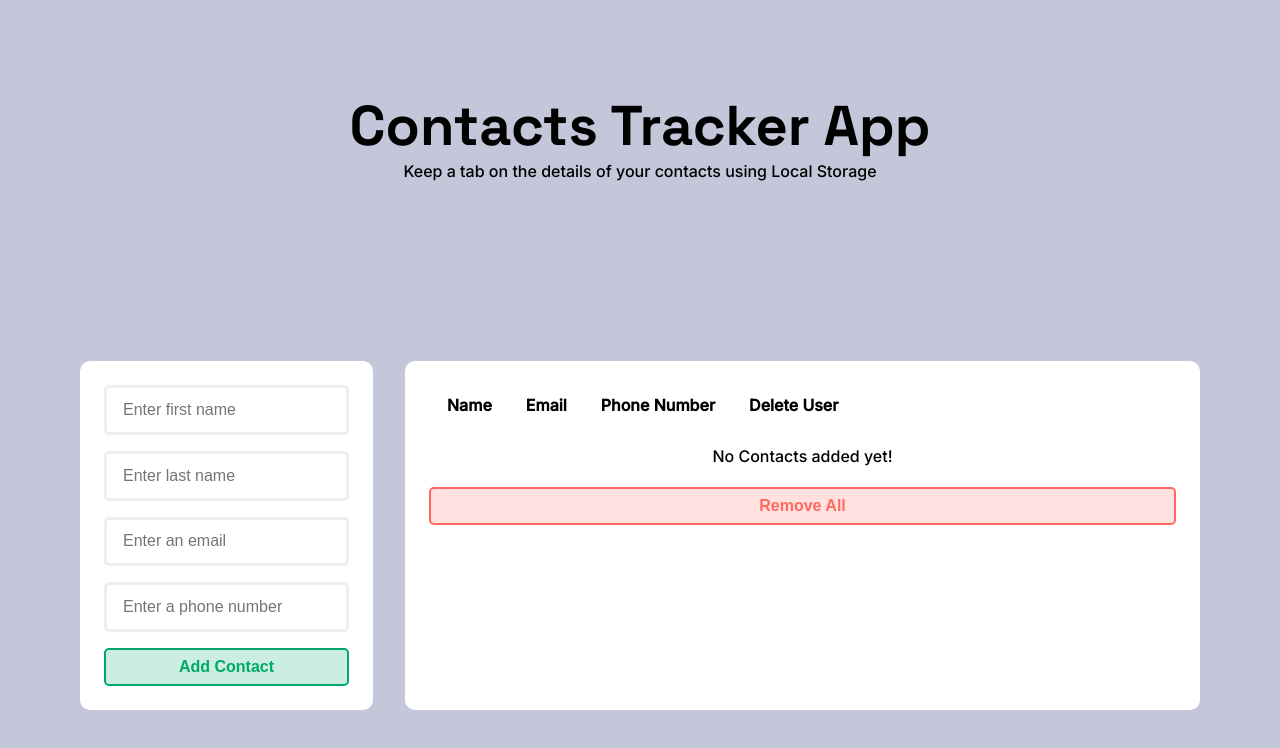
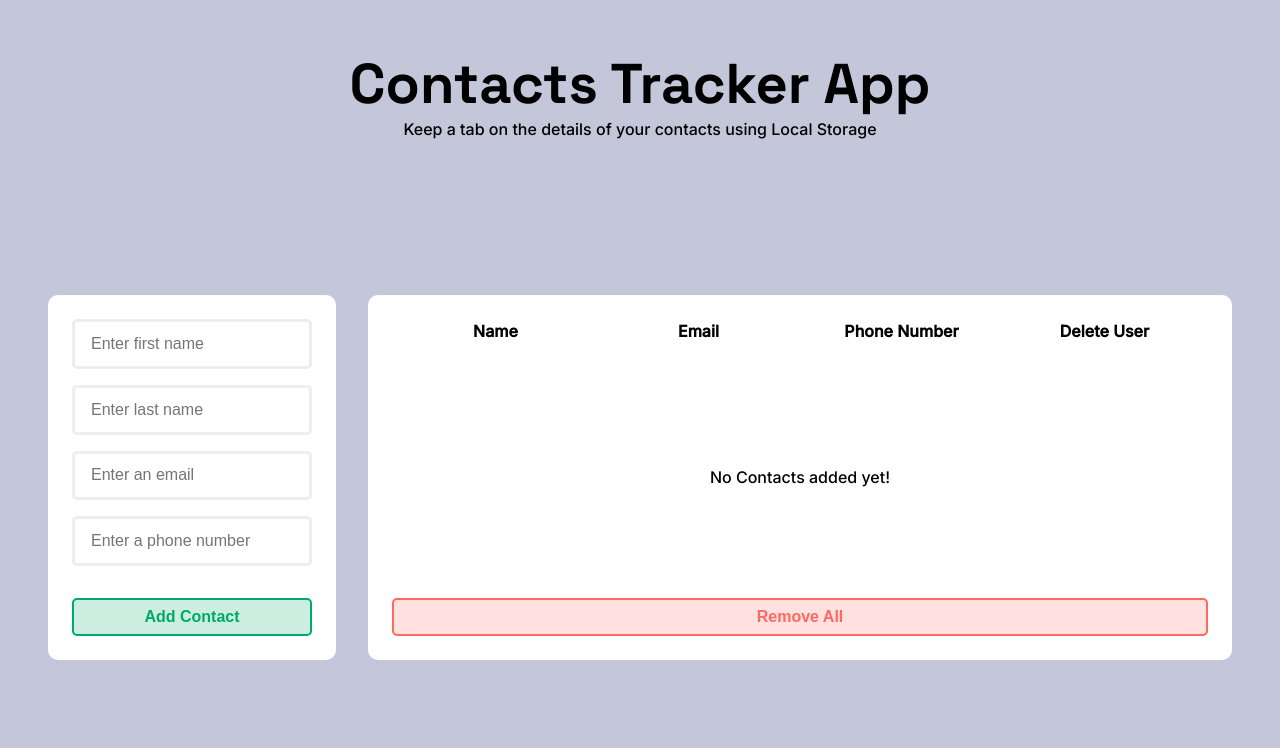
Before and after one commit to nabeelcodes/Contacts-Tracker, a React (Create React App) app: page / in a window 1280 px wide. Shown: the top 748 px of the page. Built offline with nearby package versions, Linux system fonts and the light colour scheme.

Commit message:
Updated functionality

```diff
--- a/public/index.html
+++ b/public/index.html
@@ -13,7 +13,6 @@
       <title>Contacts-Tracker</title>
    </head>
    <body>
-      <noscript>You need to enable JavaScript to run this app.</noscript>
       <div id="root"></div>
    </body>
 </html>
--- a/src/components/ContactsForm.jsx
+++ b/src/components/ContactsForm.jsx
@@ -78,7 +78,7 @@ const ContactsForm = ({ userData, createUser }) => {
                      <FormField type={"email"} variant={"email"} placeholder={"Enter an email"} />
                      <FormField type={"text"} variant={"phoneNumber"} placeholder={"Enter a phone number"} />
 
-                     <StyledButton primary type='submit' disabled={!isValid || isSubmitting}>
+                     <StyledButton className='submitBtn' primary type='submit' disabled={!isValid || isSubmitting}>
                         Add Contact
                      </StyledButton>
                   </Form>
--- a/src/components/EachContact.jsx
+++ b/src/components/EachContact.jsx
@@ -3,7 +3,7 @@ import { trash } from "react-icons-kit/feather/trash";
 
 const EachContact = ({ userData, deleteUser }) => {
    return (
-      <tbody>
+      <tbody className='dataBody'>
          {userData.map((user) => (
             <tr key={user.id}>
                <td>{`${user.firstName} ${user.lastName}`}</td>
--- a/src/components/cssStyles/ContactsDisplayContainer.styled.js
+++ b/src/components/cssStyles/ContactsDisplayContainer.styled.js
@@ -1,31 +1,50 @@
 import styled from "styled-components";
 
 export const ContactsDisplayContainer = styled.section`
-   flex-grow: 1;
    background-color: white;
    color: black;
    border-radius: 10px;
+   display: grid;
+   grid-template-columns: 1fr;
+   align-content: space-between;
+   justify-items: center;
    padding: 1.5rem;
-   margin: 0 1rem;
+   max-height: 365px;
 
    table {
+      width: 100%;
       margin-bottom: 0.8rem;
    }
 
-   th,
-   td {
-      padding: 0.5rem 1rem;
+   thead tr {
+      width: 100%;
+      display: grid;
+      grid-template-columns: repeat(4, 1fr);
+      justify-items: center;
    }
 
-   td:nth-child(4) {
-      cursor: pointer;
-      color: red;
-      text-align: center;
+   .dataBody {
+      width: 100%;
+      height: 216px;
+      display: block;
+      margin-top: 1.5rem;
+      overflow-y: scroll;
+
+      tr {
+         display: grid;
+         grid-template-columns: repeat(4, 1fr);
+         justify-items: center;
+         margin-bottom: 1rem;
+      }
+
+      td:nth-child(4) {
+         cursor: pointer;
+         color: red;
+         text-align: center;
+      }
    }
 
    p {
-      text-align: center;
-      padding: 0.5rem 0;
-      margin-bottom: 0.8rem;
+      display: block;
    }
 `;
--- a/src/components/cssStyles/FormCard.styled.js
+++ b/src/components/cssStyles/FormCard.styled.js
@@ -1,9 +1,9 @@
 import styled from "styled-components";
 
 export const FormCard = styled.section`
+   width: 100%;
    background-color: white;
    padding: 1.5rem;
-   margin: 0 1rem;
    border-radius: 10px;
 
    input {
--- a/src/components/cssStyles/GenericContainer.styled.js
+++ b/src/components/cssStyles/GenericContainer.styled.js
@@ -1,13 +1,12 @@
 import styled from "styled-components";
 
 export const GenericContainer = styled.div`
-   display: flex;
-   justify-content: space-between;
-   align-items: stretch;
-   min-width: 100vw;
-   padding: 0 4rem;
+   width: 100%;
+   display: grid;
+   grid-template-columns: 1fr 3fr;
+   gap: 2rem;
 
-   @media (max-width: 990px) {
-      flex-direction: column;
+   @media (max-width: 1024px) {
+      grid-template-columns: 1fr;
    }
 `;
--- a/src/components/cssStyles/GlobalStyles.styled.js
+++ b/src/components/cssStyles/GlobalStyles.styled.js
@@ -9,6 +9,19 @@ export const GlobalStyles = createGlobalStyle`
         box-sizing: border-box;
     }
 
+    ::-webkit-scrollbar {
+    width: 8px;
+    }
+
+    ::-webkit-scrollbar-thumb {
+    background: #909090;
+    border-radius: 8px;
+    }
+
+    ::-webkit-scrollbar-track {
+    background: rgba(0,0,0,0);
+    }
+
     body {
         font-family: "Inter", sans-serif;
         -webkit-font-smoothing: antialiased;
--- a/src/components/cssStyles/MainContainer.styled.js
+++ b/src/components/cssStyles/MainContainer.styled.js
@@ -1,15 +1,20 @@
 import styled from "styled-components";
 
 export const MainContainer = styled.main`
-   display: flex;
-   flex-direction: column;
-   justify-content: space-around;
-   align-items: center;
+   display: grid;
+   grid-template-columns: 1fr;
+   place-items: flex-start center;
    min-height: 100vh;
+   gap: 4rem;
+   padding: 3rem;
    background-color: #c3c7d9;
 
-   header p {
-      text-align: center;
+   header {
+      width: fit-content;
+
+      p {
+         text-align: center;
+      }
    }
 
    /* div {
--- a/src/components/cssStyles/StyledButton.styled.js
+++ b/src/components/cssStyles/StyledButton.styled.js
@@ -23,4 +23,8 @@ export const StyledButton = styled.button`
          background-color: rgba(0, 168, 107, 0.2);
          border: 2px solid rgb(0, 168, 107);
       `}
+
+   &.submitBtn {
+      margin-top: 1rem;
+   }
 `;
```
